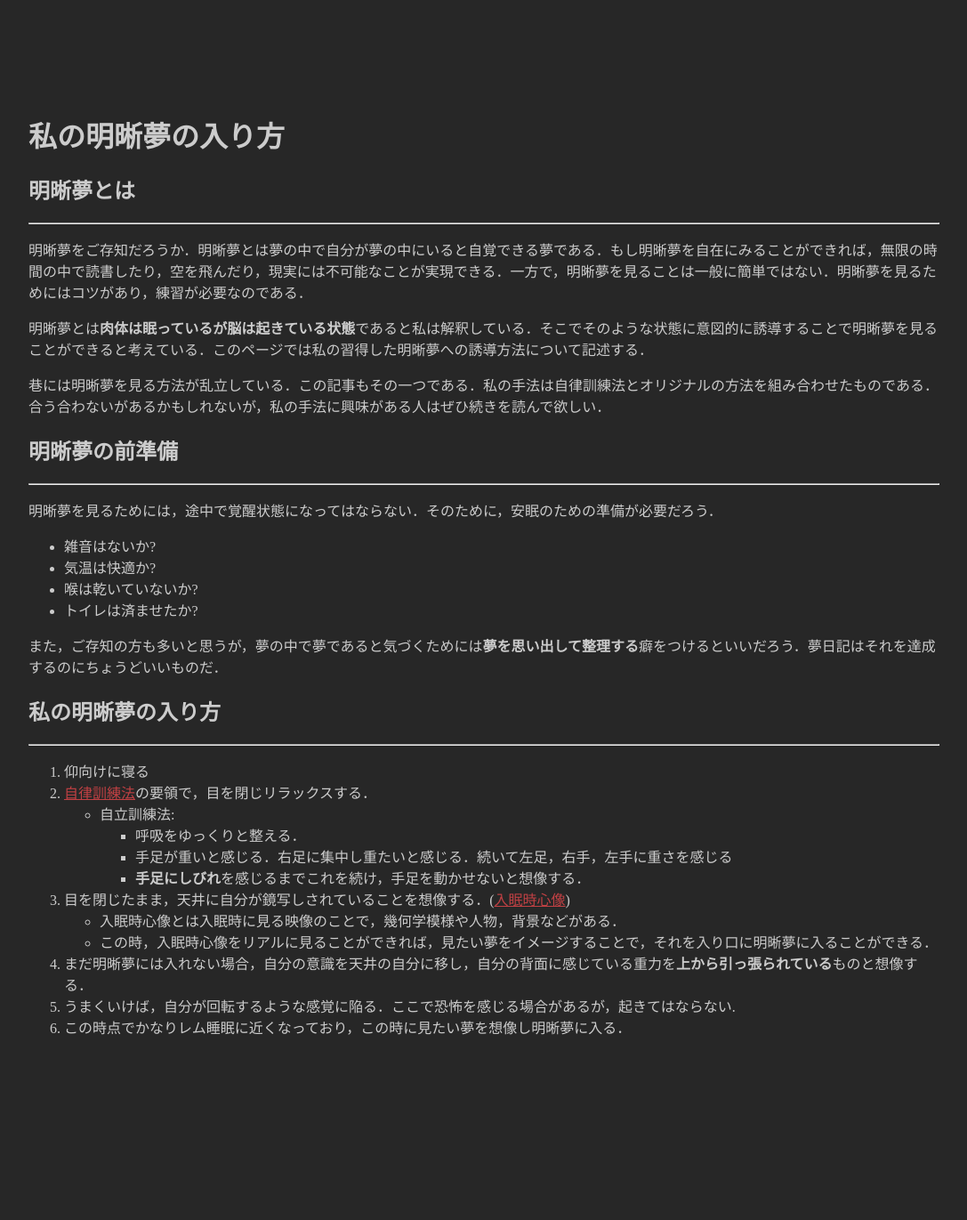
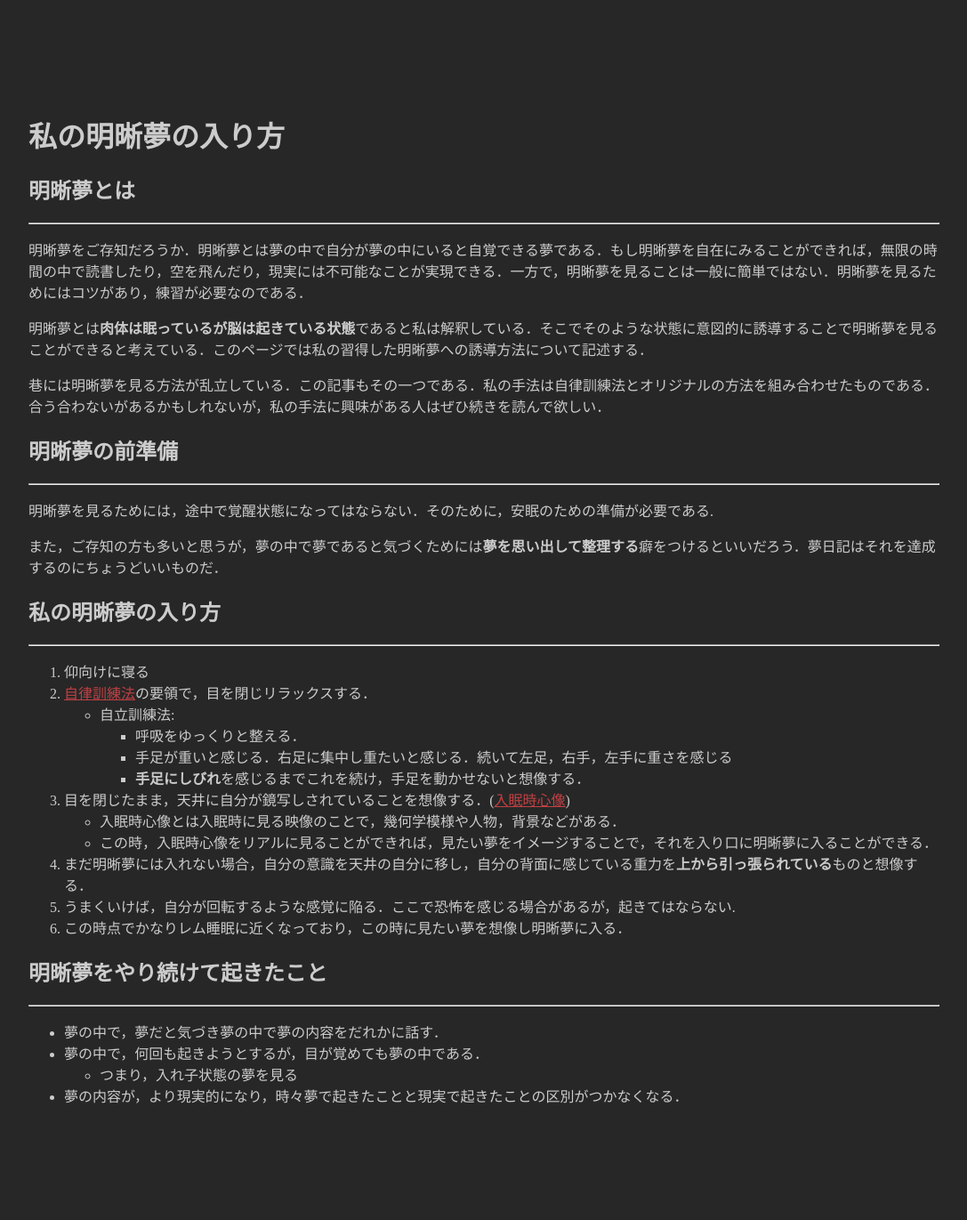
Before and after one commit to hihumi-riku/hihumi-riku.github.io, a Jekyll site: the page built from _posts/2019-01-29-lucid_dreaming_1.md, in a window 1280 px wide. Shown: the whole page at 89% size, without its empty margins (96-1183 px from the left). Built offline with Jekyll 4.4.1, drawn with Linux system fonts in a browser that asks for light colours; before the commit the page ends 1294 px from its top, so only the background shows below that.

Commit message:
Modified contents

```diff
--- a/_posts/2019-01-29-lucid_dreaming_1.md
+++ b/_posts/2019-01-29-lucid_dreaming_1.md
@@ -17,12 +17,7 @@ title: 私の明晰夢の入り方
 
 ## 明晰夢の前準備
 ---
-明晰夢を見るためには，途中で覚醒状態になってはならない．そのために，安眠のための準備が必要だろう．
-
-- 雑音はないか?
-- 気温は快適か?
-- 喉は乾いていないか?
-- トイレは済ませたか?
+明晰夢を見るためには，途中で覚醒状態になってはならない．そのために，安眠のための準備が必要である.
 
 また，ご存知の方も多いと思うが，夢の中で夢であると気づくためには**夢を思い出して整理する**癖をつけるといいだろう．夢日記はそれを達成するのにちょうどいいものだ．
 
@@ -40,3 +35,11 @@ title: 私の明晰夢の入り方
 4. まだ明晰夢には入れない場合，自分の意識を天井の自分に移し，自分の背面に感じている重力を**上から引っ張られている**ものと想像する．
 5. うまくいけば，自分が回転するような感覚に陥る．ここで恐怖を感じる場合があるが，起きてはならない.
 6. この時点でかなりレム睡眠に近くなっており，この時に見たい夢を想像し明晰夢に入る．
+
+
+## 明晰夢をやり続けて起きたこと
+---
+- 夢の中で，夢だと気づき夢の中で夢の内容をだれかに話す．
+- 夢の中で，何回も起きようとするが，目が覚めても夢の中である．
+    - つまり，入れ子状態の夢を見る
+- 夢の内容が，より現実的になり，時々夢で起きたことと現実で起きたことの区別がつかなくなる．
```
Also changed, not shown: _posts/2019-01-25-water_mass.md (+5 -1 lines), _posts/2019-01-29-lucid_dreaming_2.md (deleted, +0 -11 lines), _posts/2019-11-27-life_reset_program.md (+2 -2 lines), _posts/2019-11-27-ring.md (+5 -1 lines), writings_list.md (+0 -1 lines).
